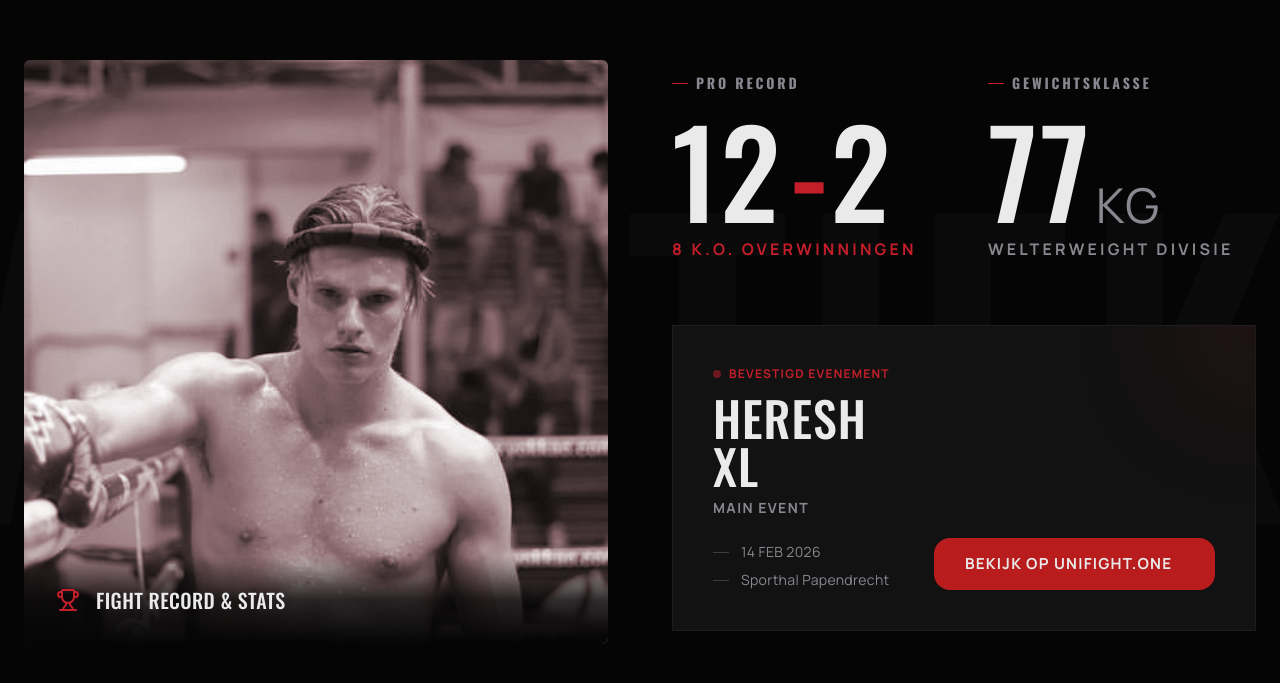
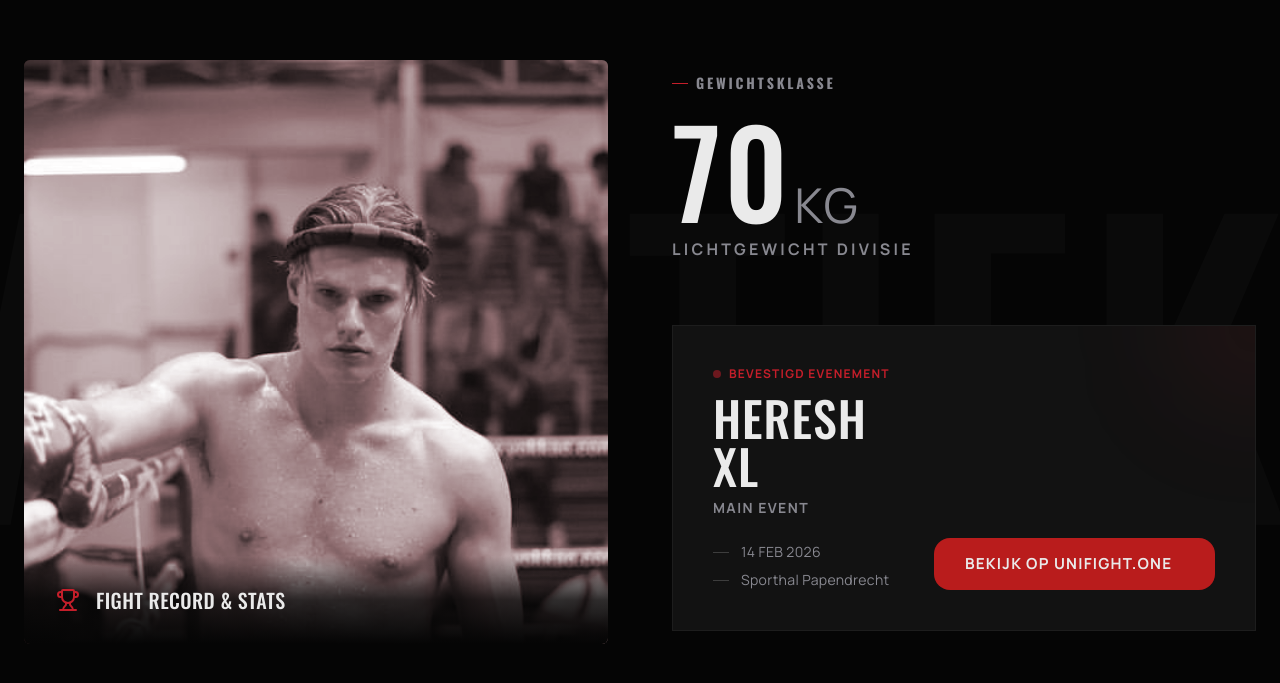
Before and after one commit to robinbril/RickP-Site, a React (Vite) app: page / in a window 1280 px wide. Shown: the part 1783-2466 px from the top of the page. Built offline with nearby package versions, Linux system fonts and the light colour scheme.

Commit message:
fix: remove fake record, update weight to 70 KG

```diff
--- a/src/components/Stats.tsx
+++ b/src/components/Stats.tsx
@@ -39,31 +39,17 @@ export const Stats: React.FC = () => {
 
             {/* Stats Side */}
             <div className="flex flex-col justify-center">
-              <div className="grid grid-cols-2 gap-8 md:gap-12 mb-16">
-                <div>
-                  <h3 className="text-white-muted text-xs md:text-sm tracking-[0.2em] font-bold uppercase mb-4 flex items-center gap-2">
-                    <span className="w-4 h-[1px] bg-red-primary" /> PRO RECORD
-                  </h3>
-                  <div className="font-display text-6xl md:text-8xl lg:text-[120px] text-white leading-none tracking-tight">
-                    {isVisible ? <CountUp end={12} duration={2.5} /> : '0'}
-                    <span className="text-red-primary ml-2">-</span>
-                    {isVisible ? <CountUp end={2} duration={2.5} /> : '0'}
-                  </div>
-                  <div className="text-red-primary font-bold tracking-[0.2em] mt-2 text-sm md:text-base">
-                    {isVisible ? <CountUp end={8} duration={3} /> : '0'} K.O. OVERWINNINGEN
-                  </div>
-                </div>
-
+              <div className="mb-16">
                 <div>
                   <h3 className="text-white-muted text-xs md:text-sm tracking-[0.2em] font-bold uppercase mb-4 flex items-center gap-2">
                     <span className="w-4 h-[1px] bg-red-primary" /> GEWICHTSKLASSE
                   </h3>
                   <div className="font-display text-6xl md:text-8xl lg:text-[120px] text-white leading-none tracking-tight">
-                    {isVisible ? <CountUp end={77} duration={2.5} /> : '0'}
+                    {isVisible ? <CountUp end={70} duration={2.5} /> : '0'}
                     <span className="text-xl md:text-3xl lg:text-5xl text-white-muted font-body tracking-wider ml-1">KG</span>
                   </div>
                   <div className="text-white-muted font-bold tracking-[0.2em] mt-2 text-sm md:text-base uppercase">
-                    Welterweight Divisie
+                    Lichtgewicht Divisie
                   </div>
                 </div>
               </div>
```
Also changed, not shown: 1 other file (tests, documents, lock files or other folders).
